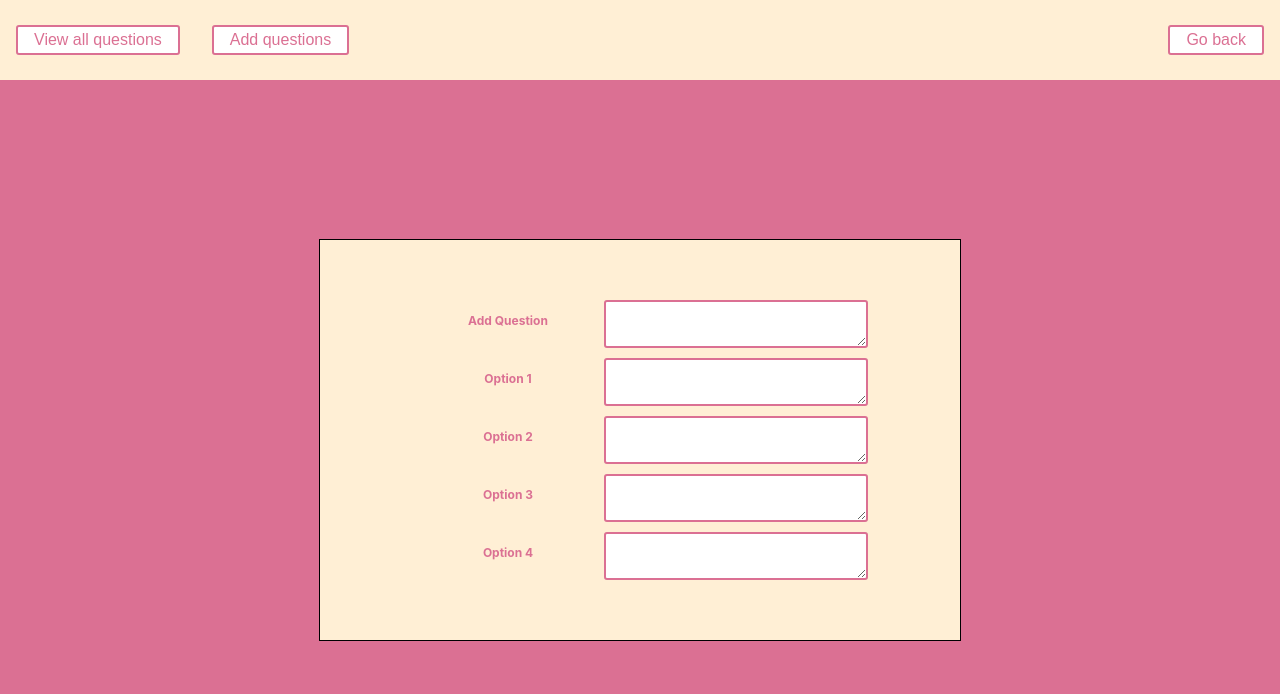
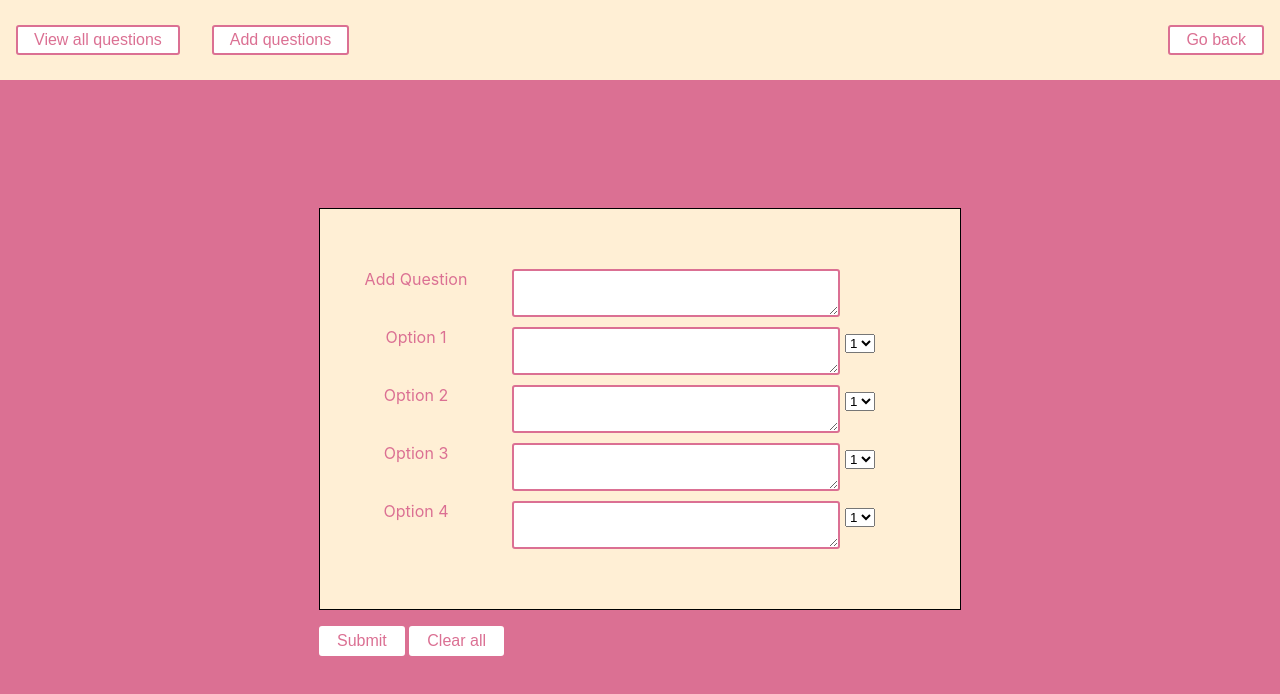
Before and after one commit to abhigupta-codedb/The_social_project, a React (Create React App) app: page /Questions in a window 1280 px wide. Both pictures are taken after a click on the button "Add questions". Shown: the top 694 px of the page. Built offline with nearby package versions, Linux system fonts and the light colour scheme.

Commit message:
feat: Question addition feature

```diff
--- a/src/Components/AddQuestions.jsx
+++ b/src/Components/AddQuestions.jsx
@@ -1,5 +1,22 @@
 import React from "react";
 import styled from "styled-components";
+import { useState } from "react";
+import { quiz } from "../Helper/quiz";
+
+const Button = styled.button`
+  background: white;
+  color: palevioletred;
+  font-size: 1em;
+  margin: 1em 0em;
+  padding: 0.25em 1em;
+  border: 2px solid white;
+  border-radius: 3px;
+  &:hover {
+    cursor: pointer;
+    background: papayawhip;
+    color: palevioletred;
+  }
+`;
 
 const Parent = styled.div`
   height: 90vh;
@@ -9,6 +26,10 @@ const Parent = styled.div`
   align-items: center;
 `;
 
+const Container = styled.div`
+  display: flex;
+  flex-direction: column;
+`;
 const Wrapper = styled.div`
   width: 50vw;
   height: 50vh;
@@ -20,13 +41,13 @@ const Form = styled(Wrapper)`
   border: none;
   background: none;
   display: flex;
+  flex-direction: column;
   align-items: center;
-  flex-direction: column;
   justify-content: center;
 `;
 
 const TextArea = styled.textarea`
-  width: 20vw;
+  width: 50%;
   height: 5vh;
   border: 2px solid palevioletred;
   border-radius: 3px;
@@ -36,59 +57,135 @@ const Field = styled.div`
   margin: 5px;
   display: flex;
   flex-direction: row;
+  width: 100%;
 `;
 
-const Label = styled.span`
-  width: 15vw;
-  height: 5vh;
-  display: flex;
-  justify-content: center;
-  align-items: center;
+const Text = styled.span`
+  font-size: 1em;
+  text-align: center;
+  color: palevioletred;
+  display: inline-block;
+  width: 30%;
 `;
 
-const Text = styled.h3`
-  font-size: 0.75em;
-  text-align: center;
-  color: palevioletred;
+const Dropdown = () => (
+  <select>
+    <option value={1}>1</option>
+    <option value={2}>2</option>
+    <option value={3}>3</option>
+    <option value={4}>4</option>
+  </select>
+);
+
+const DropdownWrap = styled.span`
+  margin: 5px;
 `;
 
 const AddQuestions = () => {
+  //TODO: put all state update inside useDispatch
+  const [getQues, setQues] = useState("");
+  const [getop1, setop1] = useState("");
+  const [getop2, setop2] = useState("");
+  const [getop3, setop3] = useState("");
+  const [getop4, setop4] = useState("");
+
+  const submitHandler = () => {
+    if (!getQues || !getop1 || !getop2 || !getop3 || !getop4) {
+      alert("Empty field found");
+    } else {
+      const newObj = {
+        question: getQues,
+        options: [
+          {
+            Text: getop1,
+            value: 4,
+          },
+          {
+            Text: getop2,
+            value: 3,
+          },
+          {
+            Text: getop3,
+            value: 2,
+          },
+          {
+            Text: getop4,
+            value: 1,
+          },
+        ],
+      };
+      quiz.push(newObj);
+      clearHandler();
+    }
+  };
+  const clearHandler = () => {
+    setQues("");
+    setop1("");
+    setop2("");
+    setop3("");
+    setop4("");
+  };
+
+  //TODO: Optmize dropdown code
   return (
     <Parent>
+      <Container>
         <Wrapper>
           <Form>
             <Field>
-            <Label>
               <Text>Add Question </Text>
-            </Label>
-            <TextArea />
+              <TextArea
+                value={getQues}
+                onChange={(e) => setQues(e.target.value)}
+              />
             </Field>
             <Field>
-            <Label>
               <Text>Option 1 </Text>
-            </Label>
-            <TextArea />
+              <TextArea
+                value={getop1}
+                onChange={(e) => setop1(e.target.value)}
+              />
+              <DropdownWrap>
+                <Dropdown />
+              </DropdownWrap>
             </Field>
             <Field>
-            <Label>
               <Text>Option 2 </Text>
-            </Label>
-            <TextArea />
+              <TextArea
+                value={getop2}
+                onChange={(e) => setop2(e.target.value)}
+              />
+              <DropdownWrap>
+                <Dropdown />
+              </DropdownWrap>
             </Field>
             <Field>
-            <Label>
               <Text>Option 3 </Text>
-            </Label>
-            <TextArea />
+              <TextArea
+                value={getop3}
+                onChange={(e) => setop3(e.target.value)}
+              />
+              <DropdownWrap>
+                <Dropdown />
+              </DropdownWrap>
             </Field>
             <Field>
-            <Label>
               <Text>Option 4 </Text>
-            </Label>
-            <TextArea />
+              <TextArea
+                value={getop4}
+                onChange={(e) => setop4(e.target.value)}
+              />
+              <DropdownWrap>
+                <Dropdown />
+              </DropdownWrap>
             </Field>
           </Form>
         </Wrapper>
+        <div>
+          <Button onClick={submitHandler}>Submit</Button>{" "}
+          <Button onClick={clearHandler}>Clear all</Button>
+        </div>
+      </Container>
     </Parent>
   );
 };
```
Lines whose indentation alone changed are shown as unchanged.
